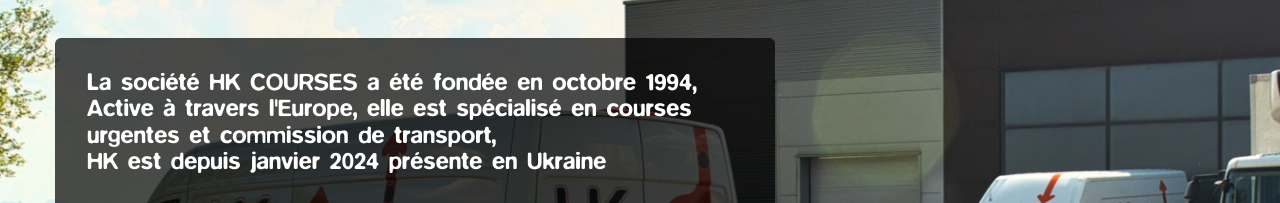
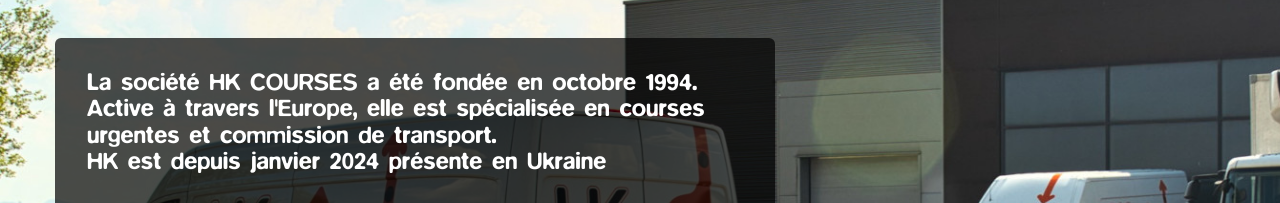
Before and after one commit to AntinDehoda/hkcourses-ua, a plain HTML site: page fr/index.html in a window 1280 px wide. Shown: the part 234-437 px from the top of the page. Drawn offline with Linux system fonts and the light colour scheme.

Commit message:
Update index.html

```diff
--- a/fr/index.html
+++ b/fr/index.html
@@ -186,9 +186,9 @@
                   <div class="small-12 medium-10 large-8 columns">
                      <div class="diaporama-content">
                         <h2 class="diaporama-content--title">
-                          La société HK COURSES a été fondée en octobre 1994,<br>
-Active à travers l'Europe, elle est spécialisé en courses<br>
-urgentes et commission de transport,<br>
+                          La société HK COURSES a été fondée en octobre 1994.<br>
+Active à travers l'Europe, elle est spécialisée en courses<br>
+urgentes et commission de transport.<br>
 HK est depuis janvier 2024 présente en Ukraine
                         </h2>
                         <a href="tel:+380951609659" class="button large">Tél. : +38 095 160 96 59</a>
```
